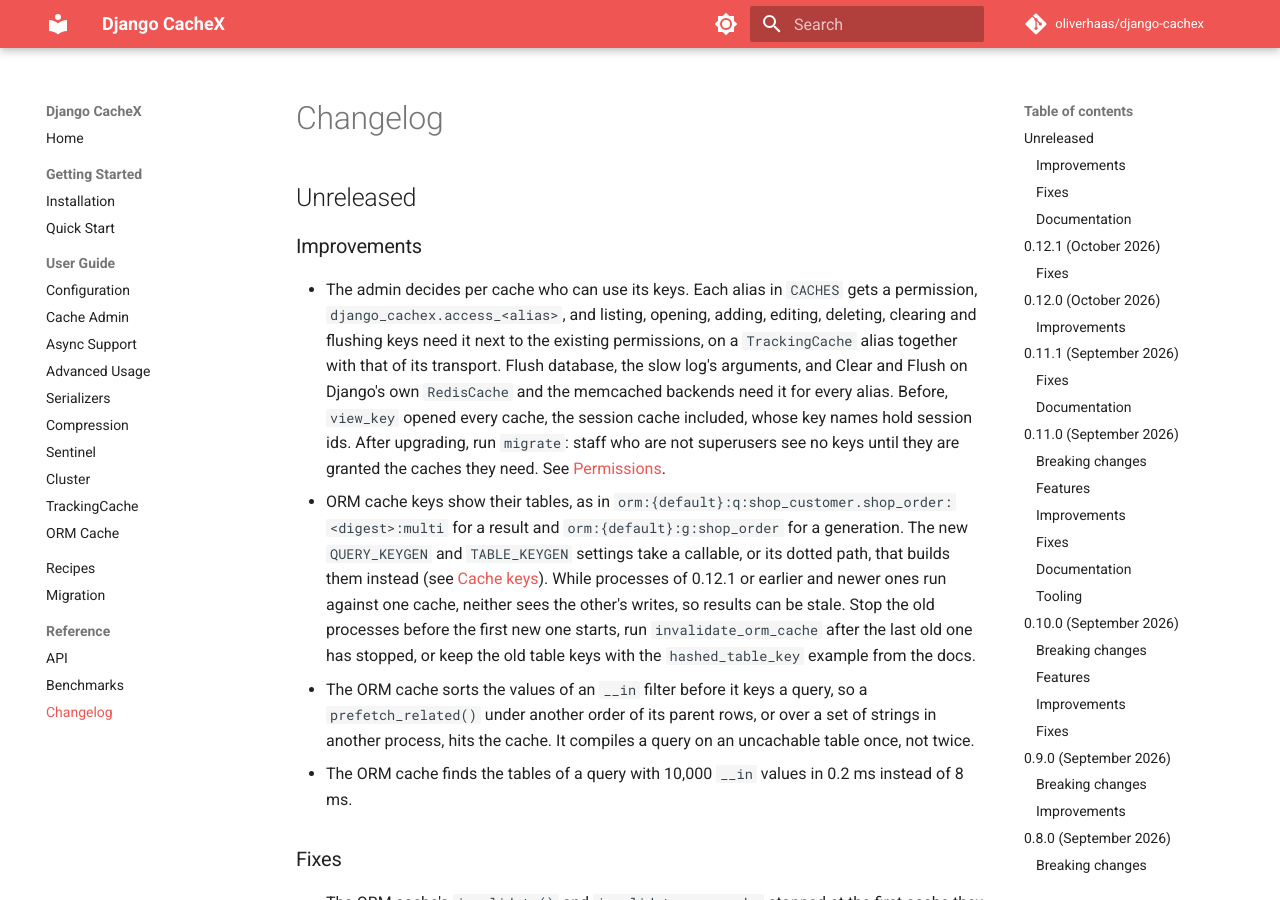
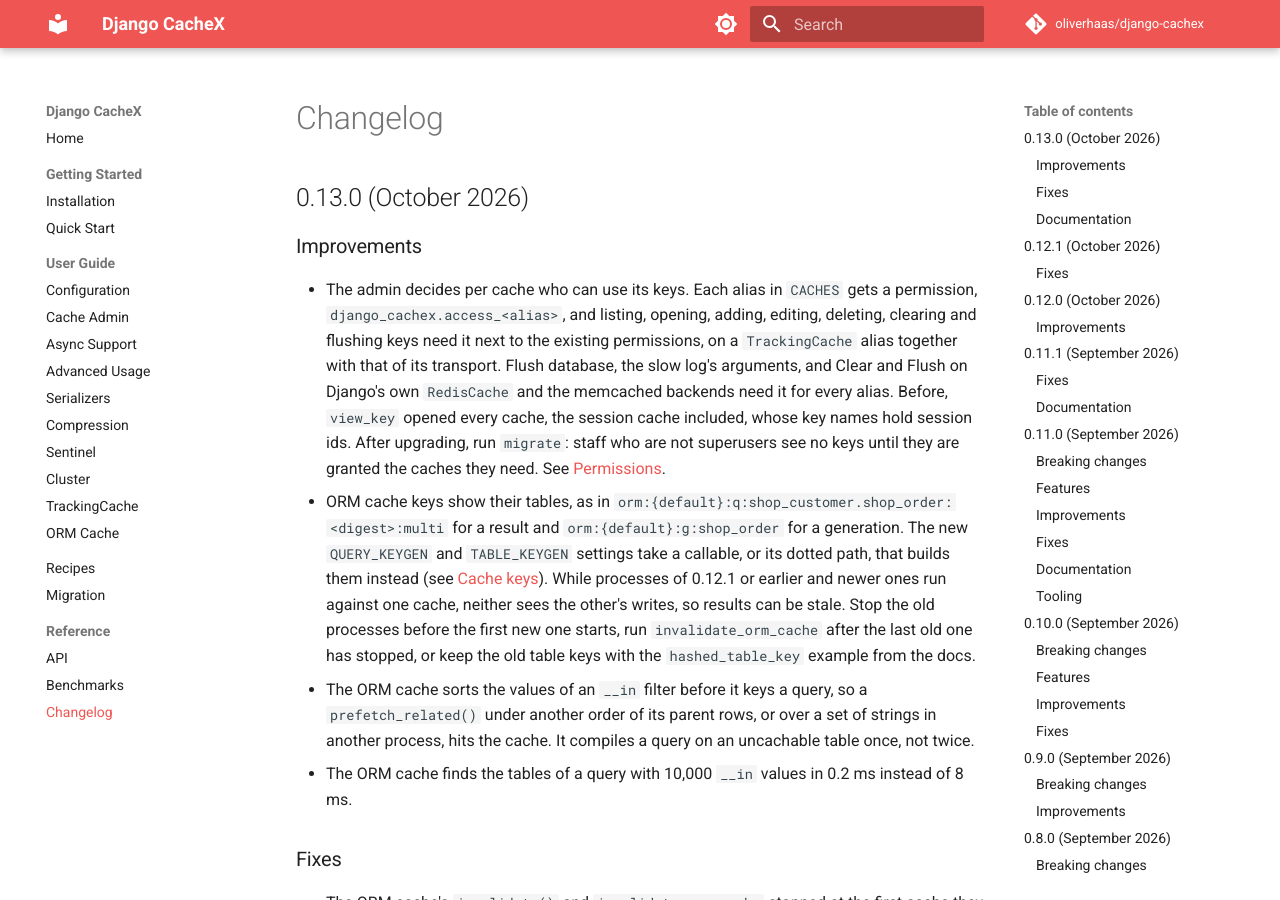
Before and after one commit to oliverhaas/django-cachex, an MkDocs documentation site: the page built from docs/reference/changelog.md, in a window 1280 px wide and 900 px high. Built offline with MkDocs 1.6.1 and Material for MkDocs 9.7.7, drawn with Linux system fonts in a browser that asks for light colours; comment, search, counter and statistics services are not loaded; the version menu is left out.

Commit message:
chore(release): bump version to 0.13.0

```diff
--- a/docs/reference/changelog.md
+++ b/docs/reference/changelog.md
@@ -1,6 +1,6 @@
 # Changelog
 
-## Unreleased
+## 0.13.0 (October 2026)
 
 ### Improvements
 
--- a/pyproject.toml
+++ b/pyproject.toml
@@ -1,6 +1,6 @@
 [project]
 name = "django-cachex"
-version = "0.12.1"
+version = "0.13.0"
 description = "Valkey and Redis cache backends for Django: standalone, Sentinel and Cluster topologies, sync and async APIs, and an ORM query cache"
 readme = "README.md"
 license = "MIT AND BSD-3-Clause"
```
Also changed, not shown: 1 other file.
